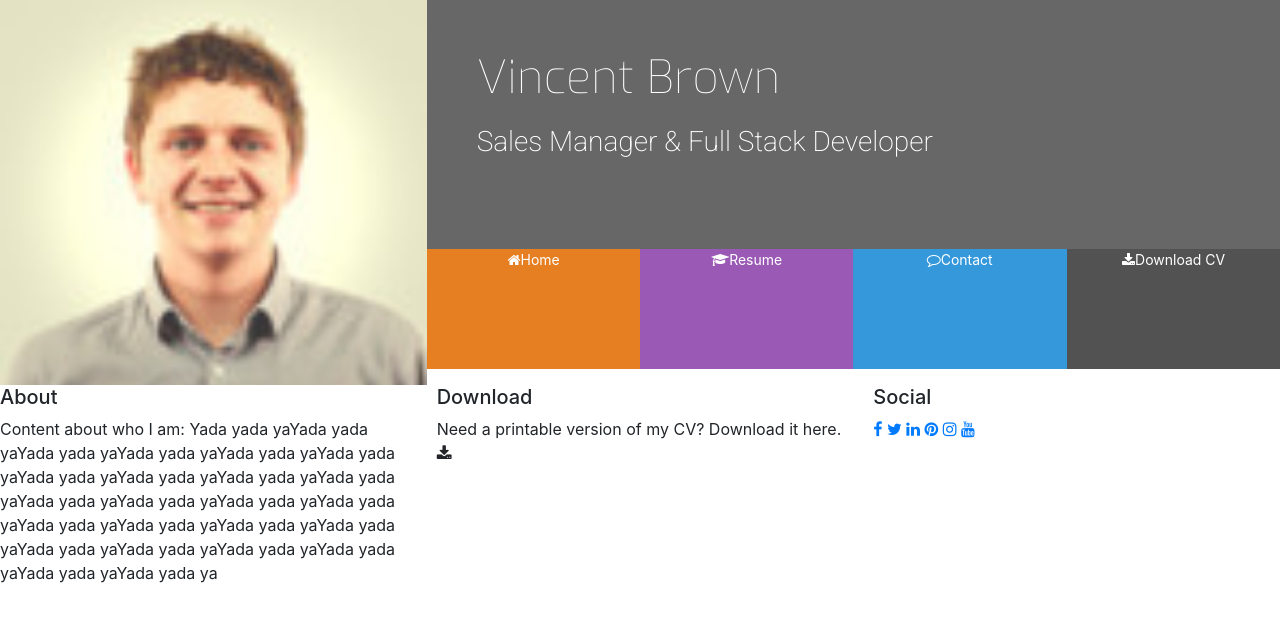
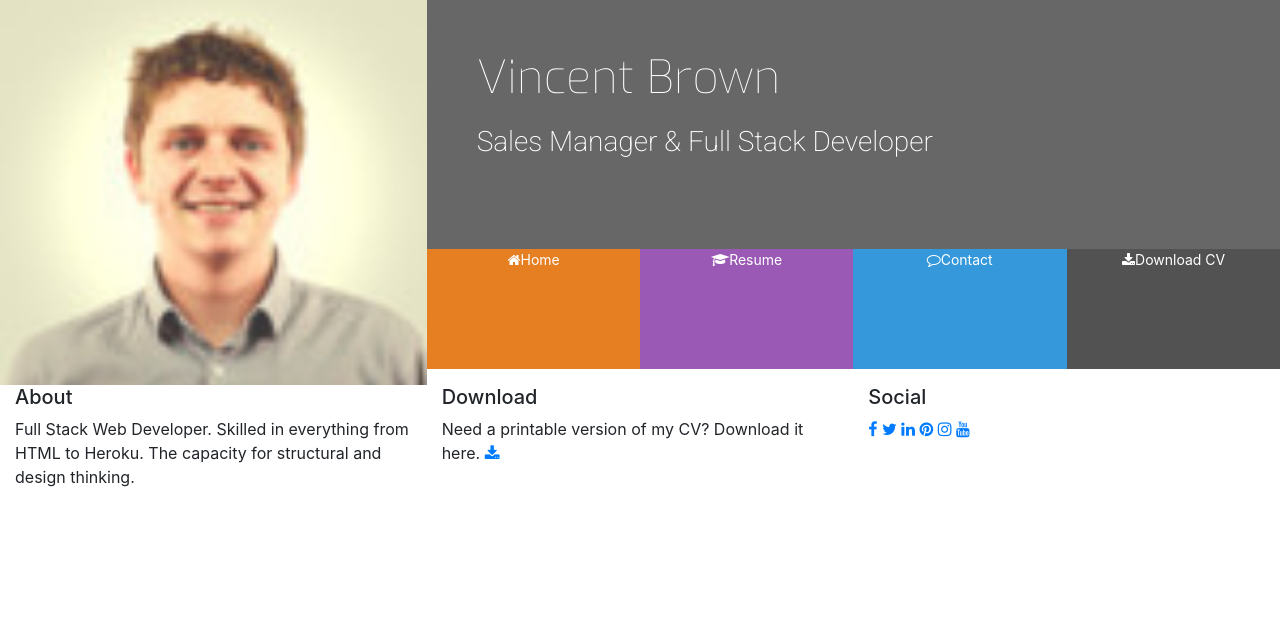
Before and after one commit to VinBdev/Resume.Project.2021, a plain HTML site: page index.html in a window 1280 px wide. Drawn offline with nearby package versions, Linux system fonts and the light colour scheme; files whose address does not match are found by name.

Commit message:
Finished footer

```diff
--- a/index.html
+++ b/index.html
@@ -44,21 +44,22 @@
     <section>
 
     </section>
-    <footer id= class="container-fluid">
+    <footer class="container-fluid">
         <div id="footer-details" class="row">
             <div class="col-sm-4">
                 <h5 class="uppercase general-sub">About</h5>
-                <p>
-                    Content about who I am: Yada yada yaYada yada yaYada yada yaYada yada yaYada yada yaYada yada yaYada yada yaYada yada yaYada yada yaYada yada yaYada yada yaYada yada yaYada yada yaYada yada yaYada yada yaYada yada yaYada yada yaYada yada yaYada yada yaYada yada yaYada yada yaYada yada yaYada yada yaYada yada ya
+                <p class="inline-block">
+                    Full Stack Web Developer. Skilled in everything from HTML to Heroku. The capacity for structural and design thinking.
                 </p>
             </div>
             <div class="col-sm-4">
                 <h5 class="uppercase general-sub">Download</h5>
-                <p>
+                <p class="inline-block">
                     Need a printable version of my CV? Download it here.
-                    <a href="#" target="_blank" class="cv-pdf"></a>
-                    <i class="fa fa-download" aria-hidden="true"></i>
-                    <span class="sr-only">Download Link.</span>
+                    <a href="#" target="_blank" class="cv-pdf">
+                        <i class="fa fa-download" aria-hidden="true"></i>
+                        <span class="sr-only">Download link.</span>
+                    </a>
                 </p>
             </div>
             <div class="col-sm-4">
@@ -79,7 +80,7 @@
                     <li class="list-inline-item">
                         <a target="_blank" href="#">
                             <i class="fa fa-linkedin" aria-hidden="true"></i>
-                            <span class="sr-only">Linkedin</span>
+                            <span class="sr-only">LinkedIn</span>
                         </a>
                     </li>
                     <li class="list-inline-item">
@@ -97,7 +98,7 @@
                     <li class="list-inline-item">
                         <a target="_blank" href="#">
                             <i class="fa fa-youtube" aria-hidden="true"></i>
-                            <span class="sr-only">Youtube</span>
+                            <span class="sr-only">YouTube</span>
                         </a>
                     </li>
                 </ul>
```
